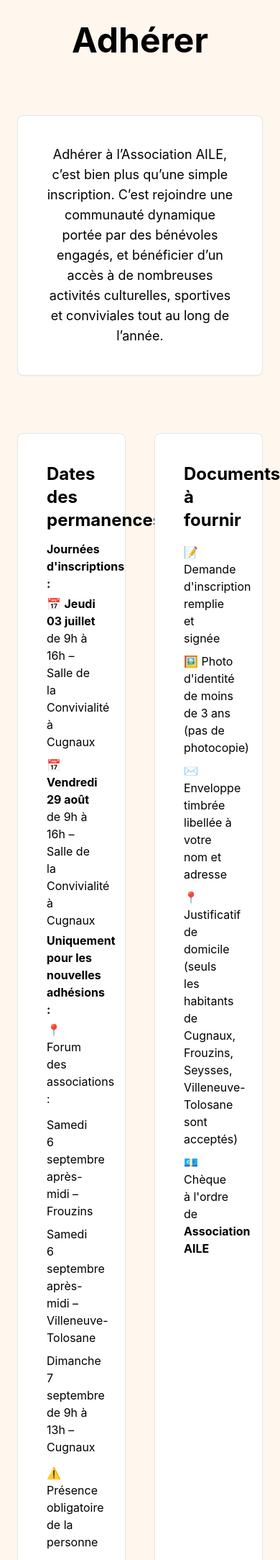
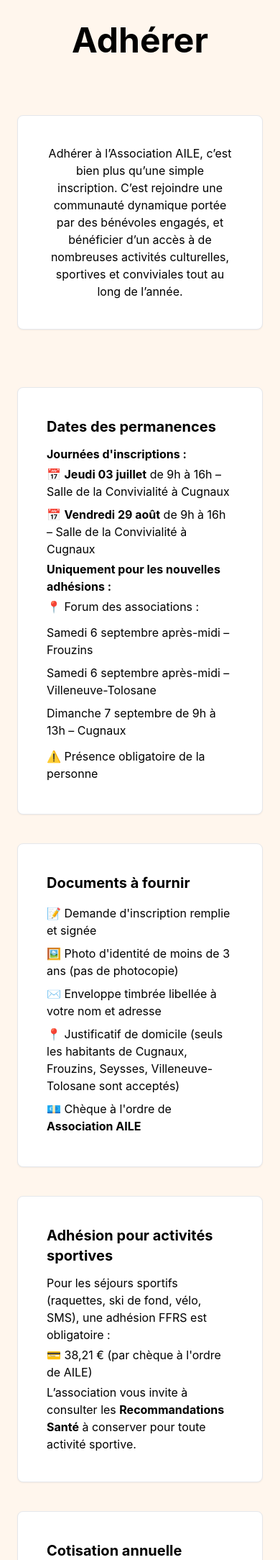
Before and after one commit to kurogami20/Aile_damien, a PHP site: page /index.php?page=adherer in a window 390 px wide. Shown: the part 99-2267 px from the top of the page at 72% size. Run offline with PHP 8.4, Linux system fonts and the light colour scheme; some libraries are stand-ins or nearby versions.

Commit message:
adhérer est responsive

```diff
--- a/views/adherer.php
+++ b/views/adherer.php
@@ -1,23 +1,23 @@
 <section class="flex flex-col p-4 min-[1480px]:px-40 min-[1200px]:px-20 px-2 h-[100%] gap-20 items-center">
     <h2 class="text-5xl text-center capitalize font-bold ">Adhérer</h2>
     <section class=" p-10 flex flex-col items-center justify-center gap-10 border border-[#ffbe46] rounded-lg shadow-sm   bg-white  ">
-        <p class="text-lg text-center ">
+        <p class="text-base sm:text-lg text-center ">
         Adhérer à l’Association AILE, c’est bien plus qu’une simple inscription. C’est rejoindre une communauté dynamique portée par des bénévoles engagés, et bénéficier d’un accès à de nombreuses activités culturelles, sportives et conviviales tout au long de l’année.
         </p>
     </section>
-    <section class=" grid-cols-2 grid gap-10">
+    <section class="grid-cols-1 min-[1000px]:grid-cols-2 grid gap-10">
         <article class="card border border-[#ffbe46] rounded-lg shadow-sm bg-white p-10 flex flex-col gap-3">
-            <h2 class="title text-2xl font-bold">Dates des permanences</h2>
+            <h1 class="title text-xl sm:text-2xl font-bold">Dates des permanences</h1>
             <div class="card-content">
                 <p><strong>Journées d'inscriptions :</strong></p>
-                <ul class="flex flex-col gap-2 py-1">
+                <ul class="text-base sm:text-lg flex flex-col gap-2 py-1">
                     <li>📅 <strong>Jeudi 03 juillet</strong> de 9h à 16h – Salle de la Convivialité à Cugnaux</li>
                     <li>📅 <strong>Vendredi 29 août</strong> de 9h à 16h – Salle de la Convivialité à Cugnaux</li>
                 </ul>
                 <p><strong>Uniquement pour les nouvelles adhésions :</strong></p>
-                <ul class="flex flex-col gap-2 py-1">
+                <ul class="text-base sm:text-lg flex flex-col gap-2 py-1">
                     <li>📍 Forum des associations :</li>
-                    <ul class="flex flex-col gap-2 py-1">
+                    <ul class="text-base sm:text-lg flex flex-col gap-2 py-1">
                         <li>Samedi 6 septembre après-midi – Frouzins</li>
                         <li>Samedi 6 septembre après-midi – Villeneuve-Tolosane</li>
                         <li>Dimanche 7 septembre de 9h à 13h – Cugnaux</li>
@@ -27,9 +27,9 @@
             </div>
         </article>
         <article class="card border border-[#ffbe46] rounded-lg shadow-sm bg-white p-10 flex flex-col gap-3">
-            <h2 class="title text-2xl font-bold">Documents à fournir</h2>
+            <h1 class="title text-xl sm:text-2xl font-bold">Documents à fournir</h1>
             <div class="card-content">
-                <ul class="flex flex-col gap-2 py-1">
+                <ul class="text-base sm:text-lg flex flex-col gap-2 py-1">
                     <li>📝 Demande d'inscription remplie et signée</li>
                     <li>🖼️ Photo d'identité de moins de 3 ans (pas de photocopie)</li>
                     <li>✉️ Enveloppe timbrée libellée à votre nom et adresse</li>
@@ -39,19 +39,19 @@
             </div>
         </article>
         <article class="card border border-[#ffbe46] rounded-lg shadow-sm bg-white p-10 flex flex-col gap-3">
-            <h2 class="title text-2xl font-bold">Adhésion pour activités sportives</h2>
+            <h1 class="title text-xl sm:text-2xl font-bold">Adhésion pour activités sportives</h1>
             <div class="card-content">
                 <p>Pour les séjours sportifs (raquettes, ski de fond, vélo, SMS), une adhésion FFRS est obligatoire :</p>
-                <ul class="flex flex-col gap-2 py-1">
+                <ul class="text-base sm:text-lg flex flex-col gap-2 py-1">
                     <li>💳 38,21 € (par chèque à l'ordre de AILE)</li>
                 </ul>
                 <p>L’association vous invite à consulter les <strong>Recommandations Santé</strong> à conserver pour toute activité sportive.</p>
             </div>
         </article>
         <article class="card border border-[#ffbe46] rounded-lg shadow-sm bg-white p-10 flex flex-col gap-3">
-            <h2 class="title text-2xl font-bold">Cotisation annuelle</h2>
+            <h1 class="title text-xl sm:text-2xl font-bold">Cotisation annuelle</h1>
             <div class="card-content">
-                <ul class="flex flex-col gap-2 py-1">
+                <ul class="text-base sm:text-lg flex flex-col gap-2 py-1">
                     <li>👤 24 € par personne</li>
                     <li>👥 48 € pour un couple</li>
                     <li>📰 9 € en plus pour recevoir le journal par courrier</li>
@@ -63,11 +63,11 @@
             </div>
         </article>
         <article class="card border border-[#ffbe46] rounded-lg shadow-sm bg-white p-10 flex flex-col gap-3">
-            <h2 class="title text-2xl font-bold">Validation de l'adhésion</h2>
+            <h1 class="title text-xl sm:text-2xl font-bold">Validation de l'adhésion</h1>
             <div class="card-content">
                 <p>Chaque demande sera examinée par le Conseil d’Administration.</p>
                 <p>La décision dépendra :</p>
-                <ul class="flex flex-col gap-2 py-1">
+                <ul class="text-base sm:text-lg flex flex-col gap-2 py-1">
                     <li>✅ De la disponibilité dans les activités demandées</li>
                     <li>✅ Des règlements en vigueur</li>
                 </ul>
@@ -75,9 +75,9 @@
             </div>
         </article>
         <article class="card border border-[#ffbe46] rounded-lg shadow-sm bg-white p-10 flex flex-col gap-3">
-            <h2 class="title text-2xl font-bold">Document à télécharger</h2>
+            <h1 class="title text-xl sm:text-2xl font-bold">Document à télécharger</h1>
             <div class="card-content">
-                <ul class="flex flex-col gap-2 py-1">
+                <ul class="text-base sm:text-lg flex flex-col gap-2 py-1">
                     <li>⬇️ <a class="text-[#A46A00] underline " href="/assets/documents/demande_inscription_2025-2026.pdf" target="_blank" >Demande d'inscription 2025/2026</a></li>
                     <li>⬇️ <a class="text-[#A46A00] underline " href="/assets/documents/recommandations-sante-2023.pdf" target="_blank" >Recommandations santé</a></li>
                     <li>⬇️ <a class="text-[#A46A00] underline " href="/assets/documents/STATUTS2025.pdf" target="_blank" >Status 2025</a></li>
@@ -91,10 +91,10 @@
     </section>
     <section class=" ">
         <article class="card border border-[#ffbe46] rounded-lg shadow-sm bg-white p-10 flex flex-col gap-3 items-center justify-center">
-                <h2 class="title text-2xl font-bold">Contact</h2>
+                <h1 class="title text-xl sm:text-2xl font-bold">Contact</h1>
                 <div class="card-content flex flex-col items-center gap-3">
                     <p class="text-lg text-center">N'hésitez pas à nous contacter si vous avez la moindre question</p>
-                    <ul class="flex flex-col gap-2 py-1 items-center">
+                    <ul class="text-base sm:text-lg flex flex-col gap-2 py-1 items-center">
                         <li>📧 <a href="mailto:contact.association@aile31.fr" class="text-[#A46A00] underline ">contact.association@aile31.fr</a></li>
                         <li>📞 <a href="tel:+33972300825" class="text-[#A46A00] underline ">09 72 30 08 25 ( serveur vocal de l'association )</a></li>
                         <li>📍 <a href="https://maps.app.goo.gl/5GzDbwUjsQWuGX9p6" target="_blank" class="text-[#A46A00] underline ">Association AILE 4 rue Hélène Boucher 31270, Cugnaux</a></li>
```
